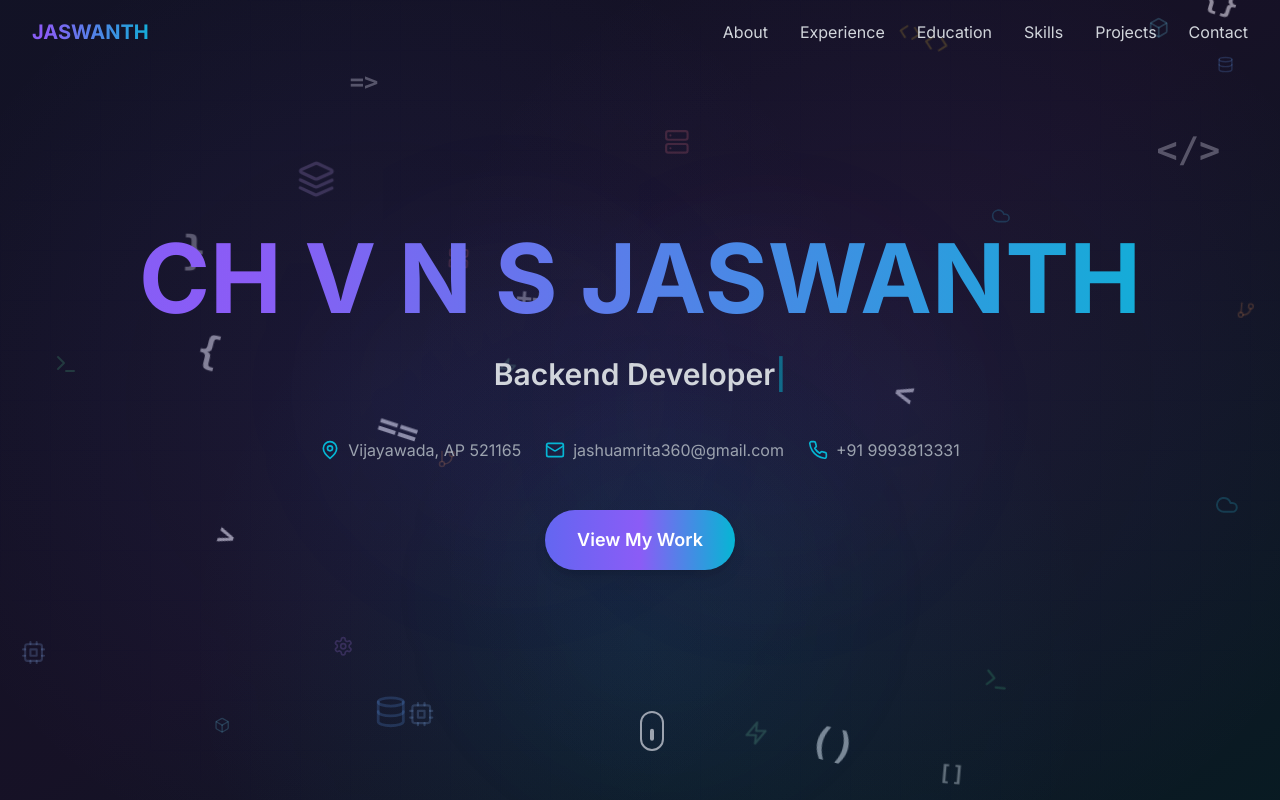
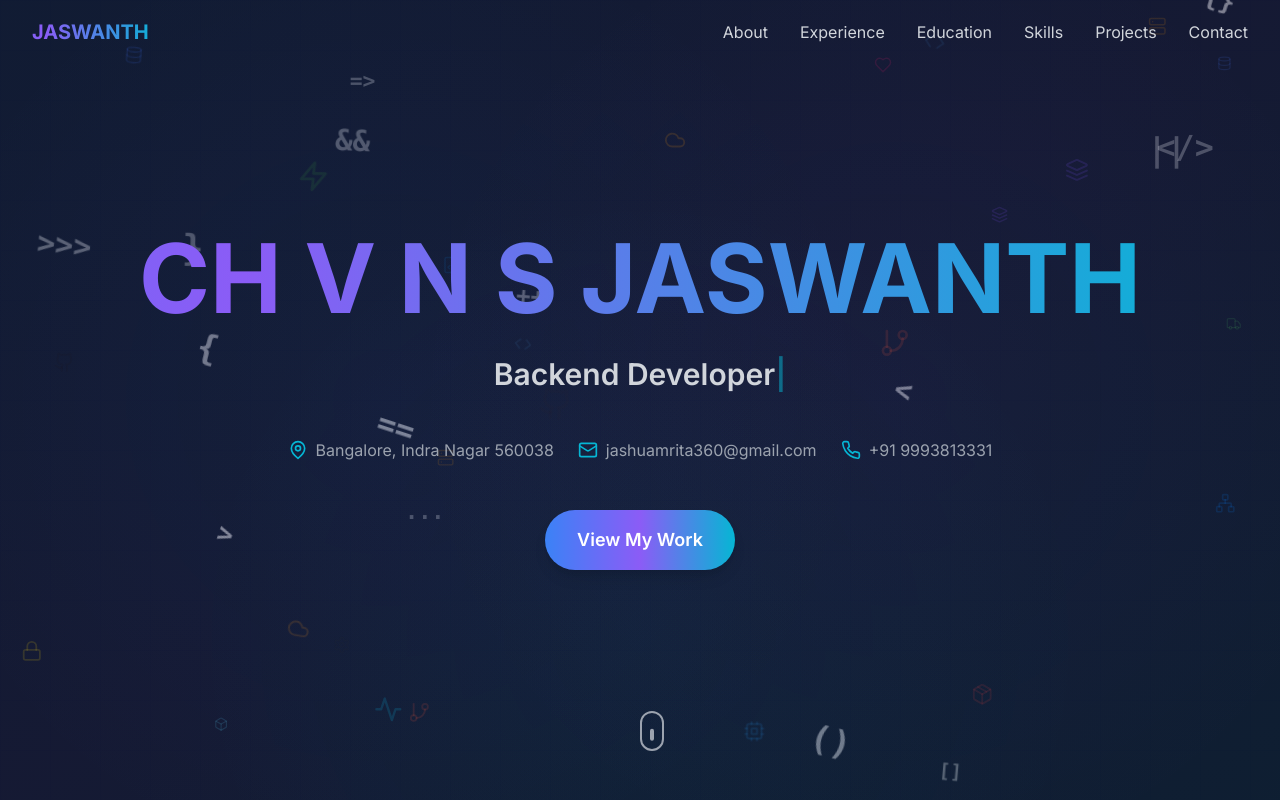
Before and after one commit to royalcreator1/personal-website, a Next.js app: page / in a window 1280 px wide. Shown: the top 800 px of the page. Built offline with nearby package versions, Linux system fonts and the light colour scheme.

Commit message:
Update location to Bangalore, remove serving thousands users, add more tech symbols, refine professional color theme

```diff
--- a/src/app/globals.css
+++ b/src/app/globals.css
@@ -31,19 +31,19 @@
 
   .gradient-border {
     position: relative;
-    background: linear-gradient(135deg, #6366f1, #8b5cf6, #06b6d4);
+    background: linear-gradient(135deg, #3b82f6, #8b5cf6, #06b6d4);
     padding: 2px;
     border-radius: 12px;
     transition: all 0.3s ease;
   }
 
   .gradient-border:hover {
-    box-shadow: 0 0 20px rgba(99, 102, 241, 0.3);
+    box-shadow: 0 0 20px rgba(59, 130, 246, 0.25);
     transform: translateY(-2px);
   }
 
   .gradient-border-content {
-    background: #0a0a0f;
+    background: #0f172a;
     border-radius: 10px;
     height: 100%;
   }
@@ -68,8 +68,8 @@
     content: '';
     position: absolute;
     inset: 0;
-    background: radial-gradient(circle at 20% 50%, rgba(99, 102, 241, 0.03) 0%, transparent 50%),
-                radial-gradient(circle at 80% 50%, rgba(139, 92, 246, 0.03) 0%, transparent 50%);
+    background: radial-gradient(circle at 20% 50%, rgba(59, 130, 246, 0.02) 0%, transparent 50%),
+                radial-gradient(circle at 80% 50%, rgba(139, 92, 246, 0.02) 0%, transparent 50%);
     pointer-events: none;
     z-index: -1;
   }
--- a/src/components/About.tsx
+++ b/src/components/About.tsx
@@ -55,7 +55,7 @@ const About = () => {
             </p>
             <p className="text-lg text-gray-400 leading-relaxed">
               Currently serving as a Software Engineer at <span className="text-accent font-semibold">Sedin Technologies</span>,
-              I've successfully delivered production-grade applications serving thousands of users, with expertise in
+              I've successfully delivered production-grade applications with expertise in
               modern technologies including Python, Java, TypeScript, Kotlin, and cloud platforms.
             </p>
           </div>
--- a/src/components/FloatingTechIcons.tsx
+++ b/src/components/FloatingTechIcons.tsx
@@ -1,34 +1,44 @@
 'use client'
 
 import { motion } from 'framer-motion'
-import { Code, GitBranch, Terminal, Database, Server, Cloud, Cpu, Zap, Box, Settings, Layers } from 'lucide-react'
+import {
+  Code, GitBranch, Terminal, Database, Server, Cloud, Cpu, Zap, Box, Settings, Layers,
+  Github, Package, Activity, Heart, Truck, FileCode, Network, Lock, CircleDot
+} from 'lucide-react'
 
 const techIcons = [
-  { icon: Code, label: 'Python', color: 'text-yellow-400/20', delay: 0 },
-  { icon: GitBranch, label: 'Git', color: 'text-orange-400/20', delay: 0.5 },
-  { icon: Terminal, label: 'CLI', color: 'text-green-400/20', delay: 1 },
-  { icon: Database, label: 'PostgreSQL', color: 'text-blue-400/20', delay: 1.5 },
-  { icon: Server, label: 'Java', color: 'text-red-400/20', delay: 2 },
-  { icon: Cloud, label: 'AWS', color: 'text-cyan-400/20', delay: 2.5 },
-  { icon: Cpu, label: 'Docker', color: 'text-blue-300/20', delay: 3 },
-  { icon: Zap, label: 'Node.js', color: 'text-green-300/20', delay: 3.5 },
-  { icon: Box, label: 'React', color: 'text-cyan-300/20', delay: 4 },
-  { icon: Settings, label: 'Kafka', color: 'text-purple-400/20', delay: 4.5 },
-  { icon: Layers, label: 'Kotlin', color: 'text-purple-300/20', delay: 5 },
+  { icon: Code, label: 'Python', color: 'text-[#3776AB]/15', delay: 0 },
+  { icon: Server, label: 'Java', color: 'text-[#ED8B00]/15', delay: 0.5 },
+  { icon: Github, label: 'GitHub', color: 'text-[#181717]/15', delay: 1 },
+  { icon: Database, label: 'Database', color: 'text-[#4169E1]/15', delay: 1.5 },
+  { icon: Cloud, label: 'AWS', color: 'text-[#FF9900]/15', delay: 2 },
+  { icon: Layers, label: 'Kotlin', color: 'text-[#7F52FF]/15', delay: 2.5 },
+  { icon: GitBranch, label: 'Git', color: 'text-[#F05032]/15', delay: 3 },
+  { icon: Cpu, label: 'Docker', color: 'text-[#2496ED]/15', delay: 3.5 },
+  { icon: Box, label: 'React', color: 'text-[#61DAFB]/15', delay: 4 },
+  { icon: Settings, label: 'Kafka', color: 'text-[#231F20]/15', delay: 4.5 },
+  { icon: Zap, label: 'Node.js', color: 'text-[#339933]/15', delay: 5 },
+  { icon: Heart, label: 'Healthcare', color: 'text-[#E91E63]/15', delay: 5.5 },
+  { icon: Truck, label: 'Supply Chain', color: 'text-[#4CAF50]/15', delay: 6 },
+  { icon: Package, label: 'Package Manager', color: 'text-[#CB3837]/15', delay: 6.5 },
+  { icon: Activity, label: 'Monitoring', color: 'text-[#00D9FF]/15', delay: 7 },
+  { icon: FileCode, label: 'Code', color: 'text-[#007ACC]/15', delay: 7.5 },
+  { icon: Network, label: 'Network', color: 'text-[#0080FF]/15', delay: 8 },
+  { icon: Lock, label: 'Security', color: 'text-[#FFD700]/15', delay: 8.5 },
 ]
 
 const FloatingTechIcons = () => {
   // Generate more icons for better coverage
   const generateIcons = () => {
     const icons = []
-    for (let i = 0; i < 20; i++) {
+    for (let i = 0; i < 25; i++) {
       const tech = techIcons[i % techIcons.length]
       const Icon = tech.icon
       const randomX = Math.random() * 100
       const randomY = Math.random() * 100
       const randomDuration = 20 + Math.random() * 15
       const randomDelay = Math.random() * 8
-      const randomSize = 16 + Math.random() * 24
+      const randomSize = 14 + Math.random() * 20
 
       icons.push({
         Icon,
@@ -49,13 +59,13 @@ const FloatingTechIcons = () => {
   return (
     <div className="fixed inset-0 overflow-hidden pointer-events-none z-0">
       {/* Animated grid background */}
-      <div className="absolute inset-0 opacity-5">
+      <div className="absolute inset-0 opacity-[0.03]">
         <div
           className="absolute inset-0"
           style={{
             backgroundImage: `
-              linear-gradient(rgba(99, 102, 241, 0.1) 1px, transparent 1px),
-              linear-gradient(90deg, rgba(99, 102, 241, 0.1) 1px, transparent 1px)
+              linear-gradient(rgba(99, 102, 241, 0.15) 1px, transparent 1px),
+              linear-gradient(90deg, rgba(99, 102, 241, 0.15) 1px, transparent 1px)
             `,
             backgroundSize: '50px 50px',
           }}
@@ -89,17 +99,17 @@ const FloatingTechIcons = () => {
       ))}
 
       {/* Floating code symbols with varied sizes and speeds */}
-      {['{', '}', '<', '>', '()', '[]', '=>', '{}', '</>', '==', '++'].map((symbol, index) => {
+      {['{', '}', '<', '>', '()', '[]', '=>', '{}', '</>', '==', '++', '--', '&&', '||', '>>>', '...'].map((symbol, index) => {
         const randomX = Math.random() * 100
         const randomY = Math.random() * 100
         const randomDuration = 25 + Math.random() * 15
         const randomDelay = Math.random() * 10
-        const randomSize = 20 + Math.random() * 20
+        const randomSize = 18 + Math.random() * 18
 
         return (
           <motion.div
             key={`symbol-${index}`}
-            className="absolute text-primary/8 font-mono font-bold"
+            className="absolute text-primary/6 font-mono font-bold"
             style={{
               left: `${randomX}%`,
               top: `${randomY}%`,
@@ -109,7 +119,7 @@ const FloatingTechIcons = () => {
               y: [0, -50, 0, -30, 0],
               x: [0, 40, 0, -30, 0],
               rotate: [0, 20, -20, 15, 0],
-              opacity: [0.3, 0.6, 0.4, 0.5, 0.3],
+              opacity: [0.25, 0.5, 0.35, 0.4, 0.25],
             }}
             transition={{
               duration: randomDuration,
@@ -123,10 +133,10 @@ const FloatingTechIcons = () => {
         )
       })}
 
-      {/* Subtle gradient orbs */}
-      <div className="absolute top-1/4 left-1/4 w-96 h-96 bg-primary/5 rounded-full blur-3xl animate-pulse" />
-      <div className="absolute bottom-1/4 right-1/4 w-96 h-96 bg-secondary/5 rounded-full blur-3xl animate-pulse" style={{ animationDelay: '2s' }} />
-      <div className="absolute top-1/2 right-1/3 w-96 h-96 bg-accent/5 rounded-full blur-3xl animate-pulse" style={{ animationDelay: '4s' }} />
+      {/* Subtle gradient orbs - more refined */}
+      <div className="absolute top-1/4 left-1/4 w-96 h-96 bg-primary/3 rounded-full blur-3xl animate-pulse" />
+      <div className="absolute bottom-1/4 right-1/4 w-96 h-96 bg-secondary/3 rounded-full blur-3xl animate-pulse" style={{ animationDelay: '2s' }} />
+      <div className="absolute top-1/2 right-1/3 w-96 h-96 bg-accent/3 rounded-full blur-3xl animate-pulse" style={{ animationDelay: '4s' }} />
     </div>
   )
 }
--- a/src/components/Hero.tsx
+++ b/src/components/Hero.tsx
@@ -53,10 +53,10 @@ const Hero = () => {
 
   return (
     <section id="hero" className="min-h-screen flex items-center justify-center relative overflow-hidden">
-      <div className="absolute inset-0 bg-gradient-to-br from-primary/10 via-secondary/10 to-accent/10" />
-      <div className="absolute inset-0 bg-[radial-gradient(circle_at_30%_50%,rgba(99,102,241,0.08),transparent_50%)]" />
-      <div className="absolute inset-0 bg-[radial-gradient(circle_at_70%_50%,rgba(139,92,246,0.08),transparent_50%)]" />
-      <div className="absolute inset-0 bg-[radial-gradient(circle_at_50%_80%,rgba(6,182,212,0.08),transparent_50%)]" />
+      <div className="absolute inset-0 bg-gradient-to-br from-primary/5 via-secondary/5 to-accent/5" />
+      <div className="absolute inset-0 bg-[radial-gradient(circle_at_30%_50%,rgba(59,130,246,0.04),transparent_50%)]" />
+      <div className="absolute inset-0 bg-[radial-gradient(circle_at_70%_50%,rgba(139,92,246,0.04),transparent_50%)]" />
+      <div className="absolute inset-0 bg-[radial-gradient(circle_at_50%_80%,rgba(6,182,212,0.04),transparent_50%)]" />
 
       <div className="max-w-7xl mx-auto px-4 sm:px-6 lg:px-8 relative z-10">
         <motion.div
--- a/src/data/profile.ts
+++ b/src/data/profile.ts
@@ -1,7 +1,7 @@
 export const profile = {
   name: "CH V N S JASWANTH",
   title: "Software Engineer",
-  location: "Vijayawada, AP 521165",
+  location: "Bangalore, Indra Nagar 560038",
   email: "jashuamrita360@gmail.com",
   phone: "+91 9993813331",
   linkedin: "https://www.linkedin.com/in/ch-v-n-s-jaswanth/",
--- a/tailwind.config.js
+++ b/tailwind.config.js
@@ -8,11 +8,11 @@ module.exports = {
   theme: {
     extend: {
       colors: {
-        primary: '#6366f1',
-        secondary: '#8b5cf6',
-        accent: '#06b6d4',
-        dark: '#0a0a0f',
-        'dark-secondary': '#1a1a2e',
+        primary: '#3b82f6',      // Professional blue
+        secondary: '#8b5cf6',     // Purple accent
+        accent: '#06b6d4',        // Cyan
+        dark: '#0f172a',          // Slate dark background
+        'dark-secondary': '#1e293b', // Slate secondary
       },
       animation: {
         'gradient': 'gradient 8s linear infinite',
```
